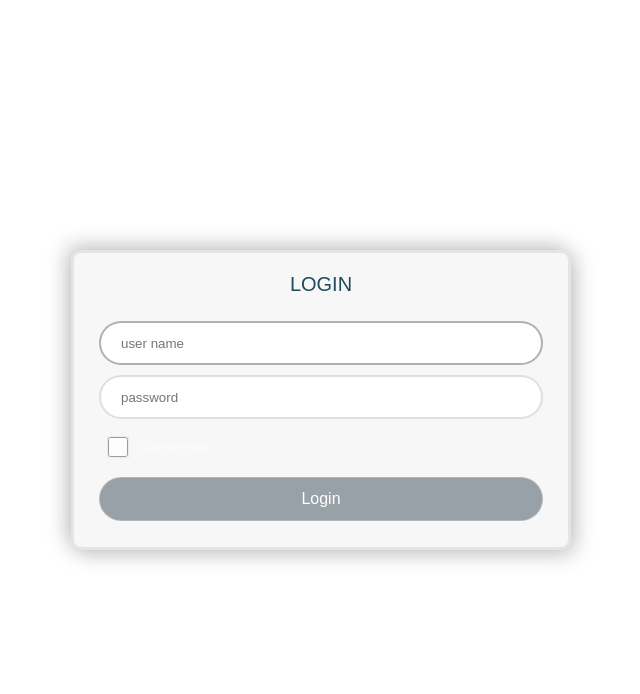
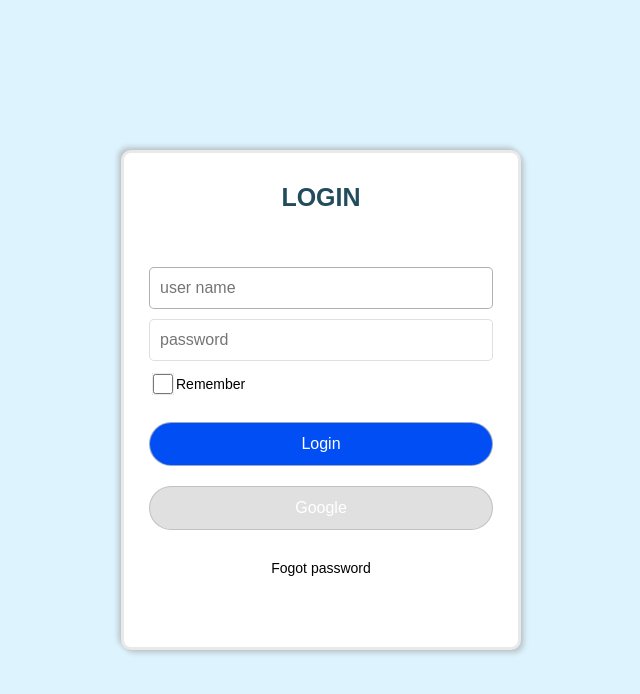
Before and after one commit to luyenle123/reactgo, a React (Create React App) app: page /login in a window 1280 px wide. Shown: the top 694 px of the page, without its empty margins (319-959 px from the left). Built offline with nearby package versions, Linux system fonts and the light colour scheme.

Commit message:
update login form

```diff
--- a/src/components/Login/login.js
+++ b/src/components/Login/login.js
@@ -41,7 +41,7 @@ const Login = () => {
       setPassword(e.target.value);
     }
 
-    const handleloginClick = async (e) => {
+    const handleLoginClick = async (e) => {
 
       if(!email || !password){
         toast('Input username and password');
@@ -64,15 +64,14 @@ const Login = () => {
 
         setIsLoading(false);
     };
+
+    const handleLoginGoogleClick = async (e) => {
+
+    };
+
   return (
     <div className='login-main'>
         {isLoading && <Loader/> }
-
-        {/* <div className="container">
-          <div className="element">
-            <p>I am vertically centered.</p>
-          </div>
-        </div> */}
 
         <div className='login-container'>
 
@@ -87,15 +86,21 @@ const Login = () => {
                 <input className='item-block-textbox' type='password' id='password' placeholder='password' maxLength={100} onChange={passwordChangeHandle}/>
               </div>
 
-              <div className='item-block-2'>
-                <label className="form-control">
+              <div className='item-block'>
                   <input type="checkbox" name="checkbox" />
-                  <span className='form-control-label'>Remember</span>
-                </label>
+                  <div className='checkbox-label'>Remember</div>
               </div>
 
               <div className='item-block'>
-                <button className='login-button' onClick={handleloginClick}>Login</button>
+                <button className='login-button-base login-button' onClick={handleLoginClick}>Login</button>
+              </div>
+
+              <div className='item-block'>
+                <button className='login-button-base login-button-google' onClick={handleLoginGoogleClick}>Google</button>
+              </div>
+
+              <div className='item-block'>
+                <p>Fogot password</p>
               </div>
 
             </div>
--- a/src/styles/login.css
+++ b/src/styles/login.css
@@ -1,43 +1,52 @@
 .login-main{
-    /* background-image: url("../images/bg_001.jpg");
-    background-repeat: no-repeat, repeat; */
-    background-color: #ffffff;
+    background-color: #ddf3fd;
     height: 100%;
     margin: 0;
     position: absolute;
     width: 100%;
+    /* font-size: 16px;  */
 }
 
 .login-container{
     position: fixed;
     inset: 0px;
-    width: 500px;
-    height: 300px;
+    width: 400px;
+    height: 500px;
     margin: auto;
 
     border: solid 3px #b8b8b84f;
     border-radius: 10px;
-    color: #fff;
-    background-color: #d6d6d633;
+    color: #000000;
+    background-color: #ffffff;
 
-    box-shadow: 5px 5px 20px rgba(146, 146, 146, 0.452), -5px -5px 20px rgba(146, 146, 146, 0.452);
+    box-shadow: 3px 3px 5px rgba(146, 146, 146, 0.452), -3px -3px 5px rgba(146, 146, 146, 0.452);
 }
 
 .login-header{
     text-align: center;
     width: 100%;
-    margin-top: 20px;
-    font-size: 20px;
+    margin-top: 30px;
+    font-size: 25px;
+    font-weight: 600;
     color: #003144de;
     text-transform: uppercase;
 }
 
 .login-form{
+    margin-top: 30px;
     padding: 20px;
+    font-size: 14px;
 }
 
 .item-block {
     padding: 5px;
+
+    p{
+        text-align: center;
+        font-size: 14px;
+        cursor: pointer;
+        margin-top: 20px;
+    }
 }
 
 .item-block-2{
@@ -47,57 +56,66 @@
 .item-block input{
     width: 100%;
     height: 30px;
-    border-radius: 50px;
-    border: solid 2px #b4b4b46c;
-    padding: 20px;
+    border-radius: 5px;
+    border: solid 1px #b4b4b46c;
+    padding: 20px 10px;
     color: #030303;
+    font-size: 16px;
 }
 
 .item-block input:focus{
-    border: solid 2px #4646466c;
+    border: solid 1px #4646466c;
     outline: none;
 }
 
-.login-button{
+.login-button-base{
     width: 100%;
     border-radius: 50px;
     border: solid 1px #bbbbbbd2;
     padding: 12px;
-    background-color: #15293b6b;
     font-size: 16px;
+    cursor: pointer;
     color: #fff;
-    cursor: pointer;
+}
+
+.login-button{
+    margin-top: 20px;
+    background-color: #014ef5;
 }
 
 .login-button:hover{
-    background-color: #213b526b;
+    background-color: #135bf7;
   }
 
 .login-button:active{
-    background-color: #15293b6b;
+    background-color: #014ef5;
 }
 
-.form-control {
-    display: grid;
-    grid-template-columns: 1em auto;
-    gap: 20px;
-    color: #ffffffb2;
-    opacity: 0.7;
+.login-button-google{
+    background-color: #e0e0e0;
+    margin-top: 10px;
 }
 
-.form-control-label{
-    font-size: 14px;
-    line-height: 2;
+.login-button-google:hover{
+    background-color: #e7e7e7;
+  }
+
+.login-button-google:active{
+    background-color: #e0e0e0;
 }
 
 input[type="checkbox"] {
     width: 20px;
     height: 20px;
-    /* accent-color: rgba(0, 151, 252, 0.164); */
     border-radius: 5px;
     outline: 1px solid rgba(218, 218, 218, 0.541);
+    float: left;
   }
 
-input:checked {
+/* input:checked {
     outline: 1px solid rgba(224, 224, 224, 0.445);
+} */
+
+.checkbox-label{
+    margin-top: 5px;
 }
```
Also changed, not shown: 1 other file (tests, documents, lock files or other folders).
